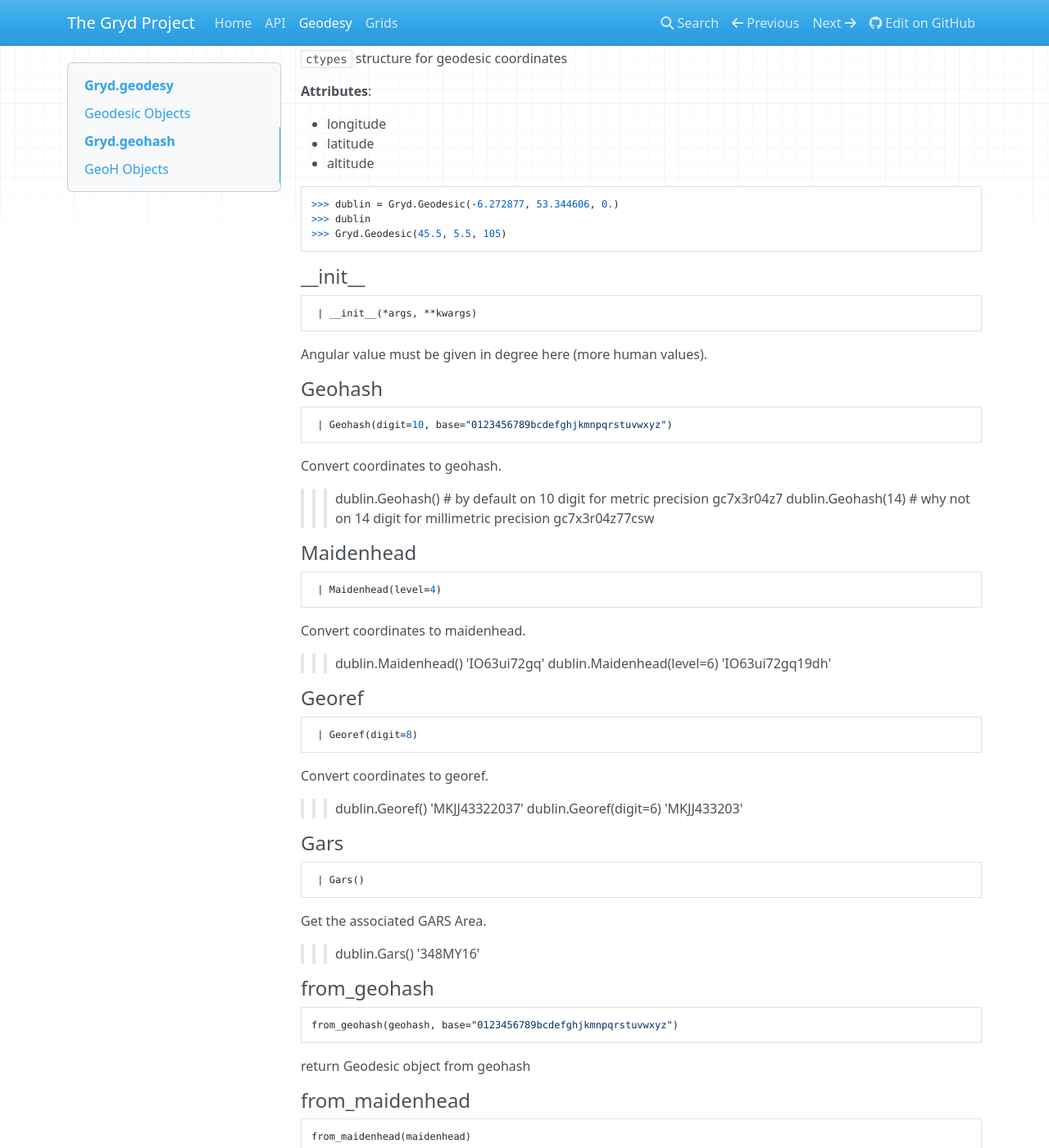
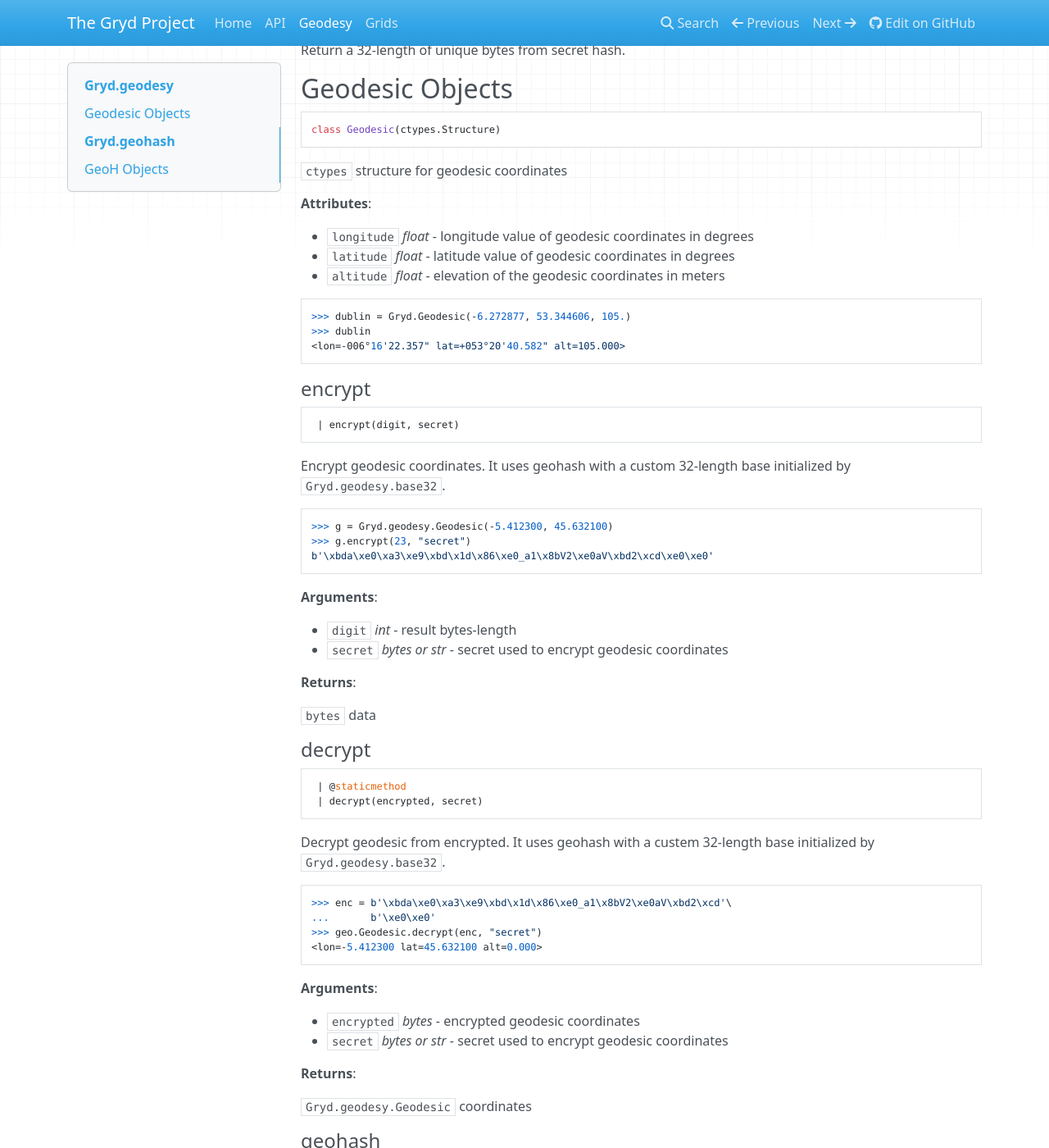
Before and after one commit to Moustikitos/gryd, an MkDocs documentation site: the page built from docs/geodesy.md, in a window 1280 px wide and 1400 px high, scrolled down 206 px. Shown: the whole window at 82% size. Built offline with MkDocs 1.6.1, drawn with Linux system fonts in a browser that asks for light colours; nearby versions of some CDN libraries; some of the changed text lies outside the part shown.

Commit message:
doc update

````diff
--- a/docs/geodesy.md
+++ b/docs/geodesy.md
@@ -1,5 +1,14 @@
 <a name="Gryd.geodesy"></a>
 # Gryd.geodesy
+
+<a name="Gryd.geodesy.base32"></a>
+#### base32
+
+```python
+base32(secret)
+```
+
+Return a 32-length of unique bytes from secret hash.
 
 <a name="Gryd.geodesy.Geodesic"></a>
 ## Geodesic Objects
@@ -12,111 +21,256 @@
 
 **Attributes**:
 
-  + longitude
-  + latitude
-  + altitude
+- `longitude` _float_ - longitude value of geodesic coordinates in degrees
+- `latitude` _float_ - latitude value of geodesic coordinates in degrees
+- `altitude` _float_ - elevation of the geodesic coordinates in meters
 
 ```python
->>> dublin = Gryd.Geodesic(-6.272877, 53.344606, 0.)
+>>> dublin = Gryd.Geodesic(-6.272877, 53.344606, 105.)
 >>> dublin
->>> Gryd.Geodesic(45.5, 5.5, 105)
+<lon=-006°16'22.357" lat=+053°20'40.582" alt=105.000>
 ```
 
-<a name="Gryd.geodesy.Geodesic.__init__"></a>
-#### \_\_init\_\_
+<a name="Gryd.geodesy.Geodesic.encrypt"></a>
+#### encrypt
 
 ```python
- | __init__(*args, **kwargs)
+ | encrypt(digit, secret)
 ```
 
-Angular value must be given in degree here (more human values).
+Encrypt geodesic coordinates. It uses geohash with a custom
+32-length base initialized by `Gryd.geodesy.base32`.
 
-<a name="Gryd.geodesy.Geodesic.Geohash"></a>
-#### Geohash
 
 ```python
- | Geohash(digit=10, base="0123456789bcdefghjkmnpqrstuvwxyz")
+>>> g = Gryd.geodesy.Geodesic(-5.412300, 45.632100)
+>>> g.encrypt(23, "secret")
+b'\xbda\xe0\xa3\xe9\xbd\x1d\x86\xe0_a1\x8bV2\xe0aV\xbd2\xcd\xe0\xe0'
+```
+
+**Arguments**:
+
+- `digit` _int_ - result bytes-length
+- `secret` _bytes or str_ - secret used to encrypt geodesic coordinates
+
+**Returns**:
+
+  `bytes` data
+
+<a name="Gryd.geodesy.Geodesic.decrypt"></a>
+#### decrypt
+
+```python
+ | @staticmethod
+ | decrypt(encrypted, secret)
+```
+
+Decrypt geodesic from encrypted. It uses geohash with a custem
+32-length base initialized by `Gryd.geodesy.base32`.
+
+
+```python
+>>> enc = b'\xbda\xe0\xa3\xe9\xbd\x1d\x86\xe0_a1\x8bV2\xe0aV\xbd2\xcd'\
+...       b'\xe0\xe0'
+>>> geo.Geodesic.decrypt(enc, "secret")
+<lon=-5.412300 lat=45.632100 alt=0.000>
+```
+
+**Arguments**:
+
+- `encrypted` _bytes_ - encrypted geodesic coordinates
+- `secret` _bytes or str_ - secret used to encrypt geodesic coordinates
+
+**Returns**:
+
+  `Gryd.geodesy.Geodesic` coordinates
+
+<a name="Gryd.geodesy.Geodesic.geohash"></a>
+#### geohash
+
+```python
+ | geohash(digit=10)
 ```
 
 Convert coordinates to geohash.
->>> dublin.Geohash() # by default on 10 digit for metric precision
-gc7x3r04z7
->>> dublin.Geohash(14) # why not on 14 digit for millimetric precision
-gc7x3r04z77csw
 
-<a name="Gryd.geodesy.Geodesic.Maidenhead"></a>
-#### Maidenhead
 
 ```python
- | Maidenhead(level=4)
+>>> dublin.geohash() # by default on 10 digit for metric precision
+'gc7x3r04z7'
+>>> dublin.geohash(14) # why not on 14 digit for millimetric precision
+'gc7x3r04z77csw'
+```
+
+**Arguments**:
+
+- `digit` _int_ - total digit to use in the geohash
+
+**Returns**:
+
+  Geohash `str`
+
+<a name="Gryd.geodesy.Geodesic.from_geohash"></a>
+#### from\_geohash
+
+```python
+ | @staticmethod
+ | from_geohash(geoh)
+```
+
+Return Geodesic object geohash.
+
+
+```python
+>>> Gryd.Geodesic.from_geohash('gc7x3r04z7')
+<lon=-006°16'22.347" lat=+053°20'40.590" alt=0.000>
+>>> Gryd.Geodesic.from_geohash('gc7x3r04z77csw')
+<lon=-006°16'22.357" lat=+053°20'40.582" alt=0.000>
+```
+
+**Arguments**:
+
+- `geoh` _str_ - georef string
+
+**Returns**:
+
+  `Gryd.geodesy.Geodesic` coordinates
+
+<a name="Gryd.geodesy.Geodesic.maidenhead"></a>
+#### maidenhead
+
+```python
+ | maidenhead(level=4)
 ```
 
 Convert coordinates to maidenhead.
->>> dublin.Maidenhead()
-'IO63ui72gq'
->>> dublin.Maidenhead(level=6)
-'IO63ui72gq19dh'
 
-<a name="Gryd.geodesy.Geodesic.Georef"></a>
-#### Georef
 
 ```python
- | Georef(digit=8)
+>>> dublin.maidenhead()
+'IO63ui72gq'
+>>> dublin.maidenhead(level=6)
+'IO63ui72gq19dh'
+```
+
+**Arguments**:
+
+- `level` _int_ - precision level of maidenhead
+
+**Returns**:
+
+  Maidenhead `str`
+
+<a name="Gryd.geodesy.Geodesic.from_maidenhead"></a>
+#### from\_maidenhead
+
+```python
+ | @staticmethod
+ | from_maidenhead(maidenhead)
+```
+
+Return Geodesic object from maidenhead string.
+
+**Arguments**:
+
+- `maidenhead` _str_ - maidenhead string
+
+**Returns**:
+
+  `Gryd.geodesy.Geodesic` coordinates
+
+<a name="Gryd.geodesy.Geodesic.georef"></a>
+#### georef
+
+```python
+ | georef(digit=8)
 ```
 
 Convert coordinates to georef.
->>> dublin.Georef()
-'MKJJ43322037'
->>> dublin.Georef(digit=6)
-'MKJJ433203'
 
-<a name="Gryd.geodesy.Geodesic.Gars"></a>
-#### Gars
 
 ```python
- | Gars()
+>>> dublin.georef()
+'MKJJ43322037'
+>>> dublin.georef(digit=6)
+'MKJJ433203'
 ```
 
-Get the associated GARS Area.
->>> dublin.Gars()
-'348MY16'
+**Arguments**:
 
-<a name="Gryd.geodesy.from_geohash"></a>
-#### from\_geohash
+- `digit` _int_ - digit number of georef (can be 4, 6 or 8)
 
-```python
-from_geohash(geohash, base="0123456789bcdefghjkmnpqrstuvwxyz")
-```
+**Returns**:
 
-return Geodesic object from geohash
+  Georef `str`
 
-<a name="Gryd.geodesy.from_maidenhead"></a>
-#### from\_maidenhead
-
-```python
-from_maidenhead(maidenhead)
-```
-
-Return Geodesic object from maidenhead.
-
-<a name="Gryd.geodesy.from_georef"></a>
+<a name="Gryd.geodesy.Geodesic.from_georef"></a>
 #### from\_georef
 
 ```python
-from_georef(georef)
+ | @staticmethod
+ | from_georef(georef)
 ```
 
 Return Geodesic object from georef.
 
-<a name="Gryd.geodesy.from_gars"></a>
+
+```python
+>>> Gryd.Geodesic.from_georef('MKJJ43322037')
+<lon=-006°16'21.900" lat=+053°20'41.100" alt=0.000>
+>>> Gryd.Geodesic.from_georef('MKJJ433220')
+<lon=-006°15'57.000" lat=+053°22'45.000" alt=0.000>
+```
+
+**Arguments**:
+
+- `georef` _str_ - georef string
+
+**Returns**:
+
+  `Gryd.geodesy.Geodesic` coordinates
+
+<a name="Gryd.geodesy.Geodesic.gars"></a>
+#### gars
+
+```python
+ | gars()
+```
+
+Get the associated GARS Area (5minx5min tile).
+
+```python
+>>> dublin.gars()
+'348MY16'
+```
+
+<a name="Gryd.geodesy.Geodesic.from_gars"></a>
 #### from\_gars
 
 ```python
-from_gars(gars, anchor="")
+ | @staticmethod
+ | from_gars(gars, anchor="")
 ```
 
-Return Geodesic object from gars. Optional anchor value to define where to
-handle 5minx5min tile.
+Return Geodesic object from gars. Optional anchor value to define
+where to handle 5minx5min tile.
+
+
+```python
+>>> Gryd.Geodesic.from_gars('348MY16', anchor="nw")
+<lon=-006°20'0.000" lat=+053°25'0.000" alt=0.000>
+>>> Gryd.Geodesic.from_gars('348MY16')
+<lon=-006°17'30.000" lat=+053°22'30.000" alt=0.000>
+```
+
+**Arguments**:
+
+- `gars` _str_ - gars string
+- `anchor` _str_ - tile anchor (nesw)
+
+**Returns**:
+
+  `Gryd.geodesy.Geodesic` coordinates
 
 <a name="Gryd.geohash"></a>
 # Gryd.geohash
````
Also changed, not shown: docs/api.md (+23 -20 lines), docs/index.md (+106 -1 lines), 1 other file.
